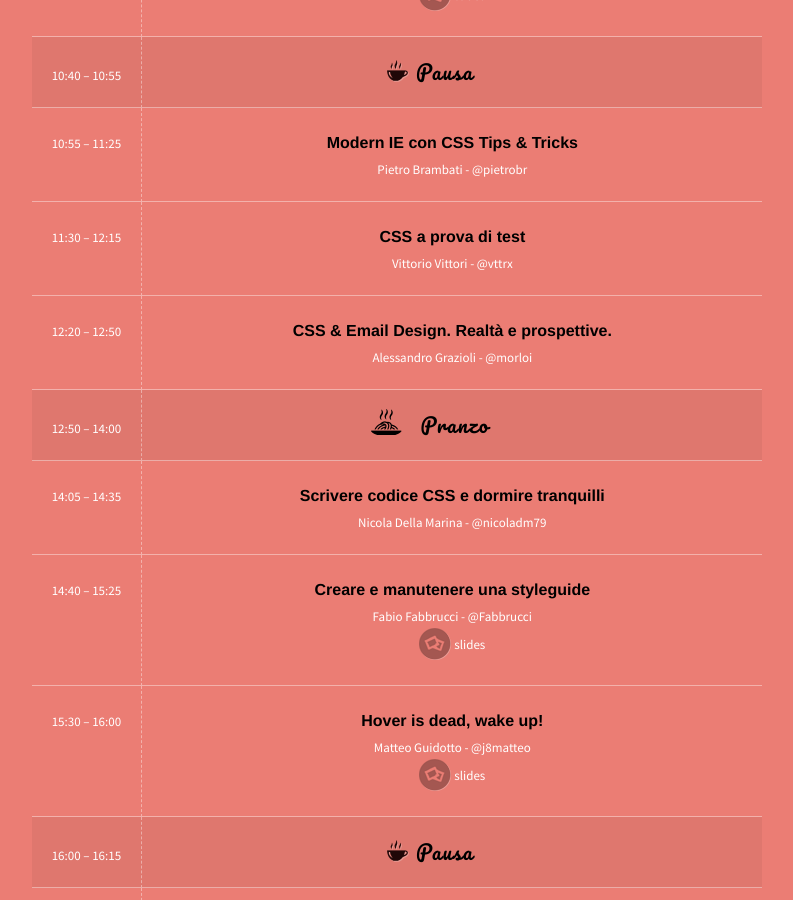
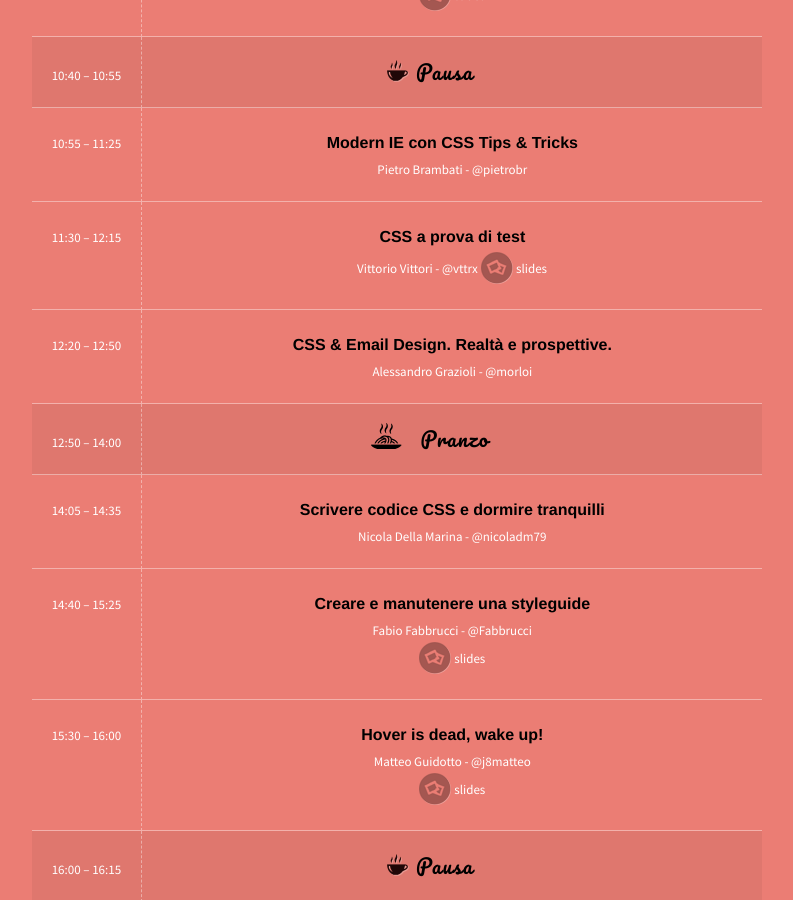
Before and after one commit to GrUSP/2015.cssday.it, a Jekyll site: the page built from index.html, in a window 1280 px wide and 900 px high, scrolled down 2101 px. Shown: the whole window, without its empty margins (243-1036 px from the left). Built offline with Jekyll 4.4.1, drawn with Linux system fonts in a browser that asks for light colours; comment, search, counter and statistics services are not loaded.

Commit message:
Added slides link

```diff
--- a/_includes/section-speakers.html
+++ b/_includes/section-speakers.html
@@ -67,6 +67,7 @@
                    - Introduzione a PhantomCSS (pros: consistenza stili, widget e viste tema)
                    - Automatizzare testing (grunt, CSSlint, PhantomCSS, introduzione veloce)">CSS a prova di test</a></h4>
             <a href="http://twitter.com/vttrx" title="Vittorio Vittori">Vittorio Vittori - @vttrx</a>
+            <a href="https://speakerdeck.com/vitto/test-proof-css" class="slides">slides</a>
         </td>
       </tr>
 
```
